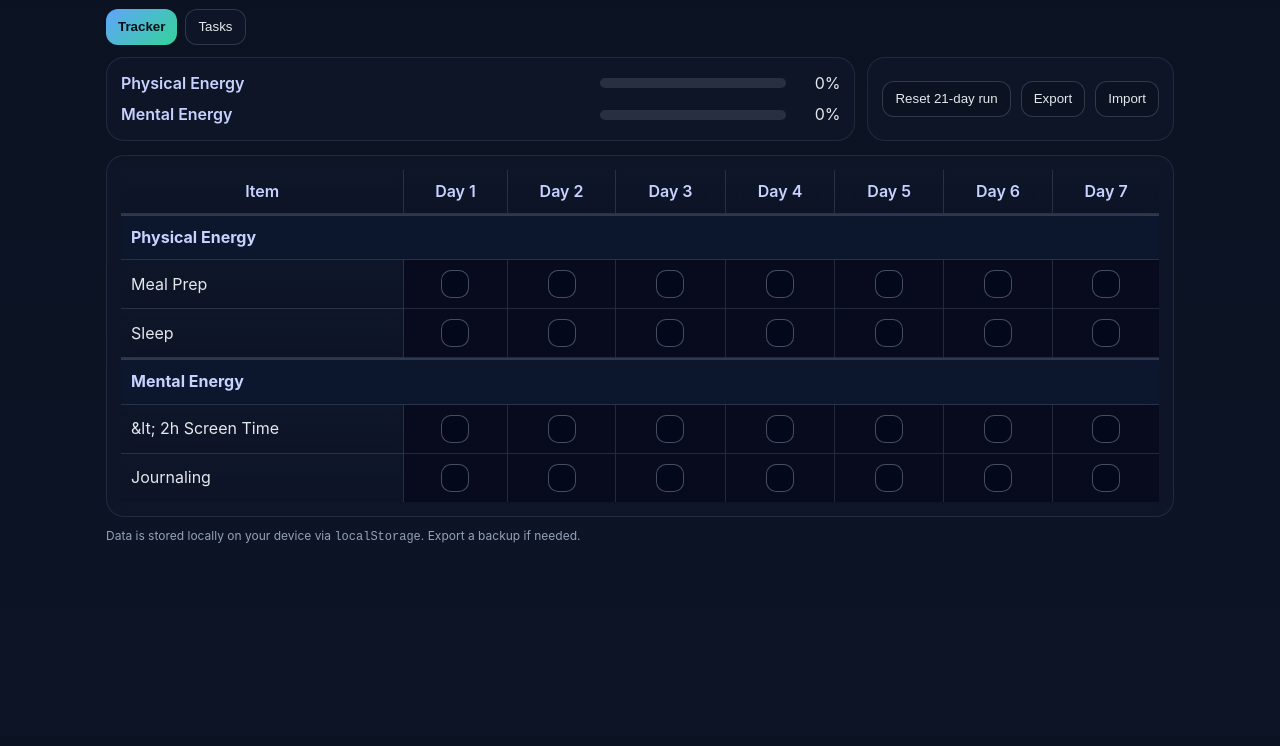
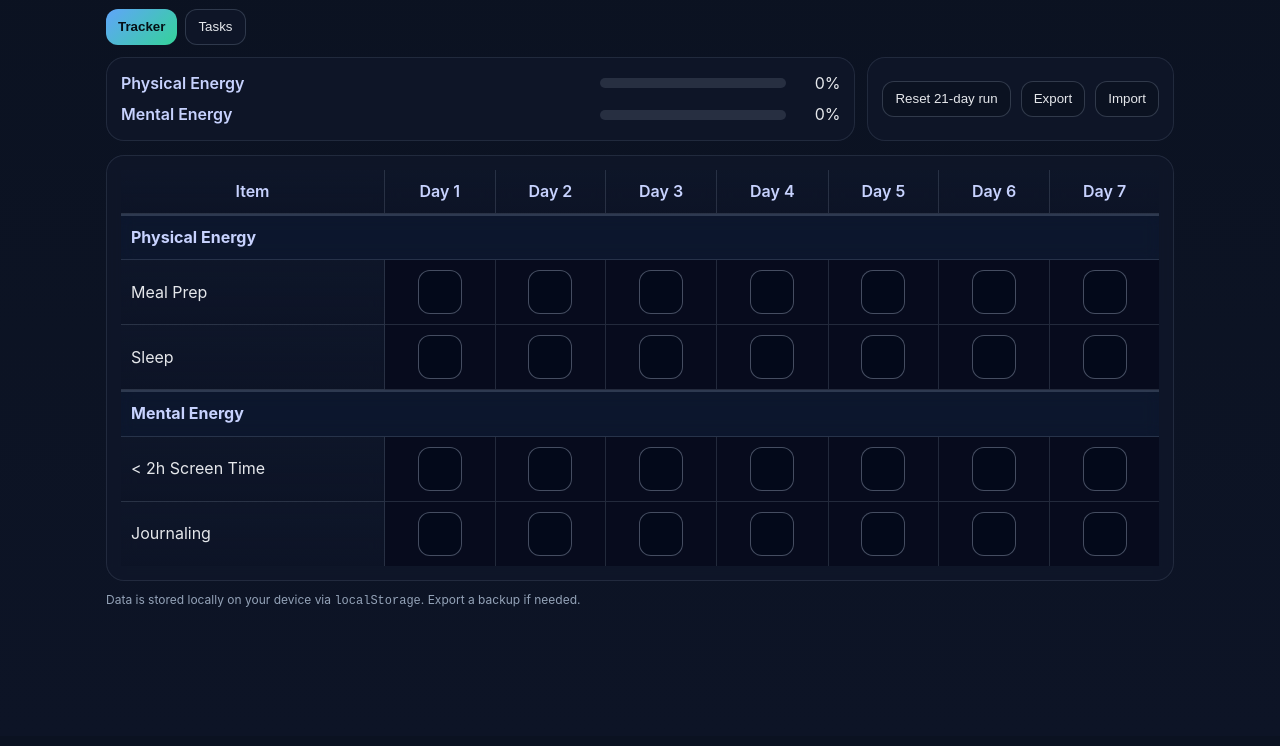
Before and after one commit to jakoblarsen19/DailyTracker, a plain HTML site: page index.html in a window 1280 px wide. Shown: the part 64-810 px from the top of the page. Drawn offline with Linux system fonts and the light colour scheme.

Commit message:
Update index.html

```diff
--- a/index.html
+++ b/index.html
@@ -2,12 +2,16 @@
 <html lang="en">
 <head>
   <meta charset="utf-8" />
-  <meta name="viewport" content="width=device-width, initial-scale=1, viewport-fit=cover" />
+  <meta
+    name="viewport"
+    content="width=device-width, initial-scale=1, viewport-fit=cover"
+  />
   <title>Daily Momentum Tracker</title>
   <meta name="apple-mobile-web-app-capable" content="yes" />
   <meta name="apple-mobile-web-app-status-bar-style" content="black-translucent" />
   <meta name="apple-mobile-web-app-title" content="Momentum" />
   <meta name="theme-color" content="#0f172a" />
+  <meta name="color-scheme" content="dark" />
   <style>
     :root{
       --bg: #0b1221; --panel:#0f172a; --muted:#94a3b8; --text:#e5e7eb;
@@ -16,7 +20,13 @@
     }
     *{box-sizing:border-box}
     html,body{height:100%}
-    body{margin:0;background:linear-gradient(180deg,#0b1221 0%, #0d1426 100%);color:var(--text);font:16px/1.45 -apple-system,BlinkMacSystemFont,Inter,Segoe UI,Roboto,Helvetica,Arial,sans-serif;-webkit-font-smoothing:antialiased}
+    body{
+      margin:0;
+      background:linear-gradient(180deg,#0b1221 0%, #0d1426 100%);
+      color:var(--text);
+      font:16px/1.45 -apple-system,BlinkMacSystemFont,Inter,Segoe UI,Roboto,Helvetica,Arial,sans-serif;
+      -webkit-font-smoothing:antialiased;
+    }
     .wrap{max-width:1100px;margin:0 auto;padding:env(safe-area-inset-top) 16px calc(24px + env(safe-area-inset-bottom));}
     header{display:flex;align-items:center;justify-content:space-between;gap:12px;margin:10px 0 12px;flex-wrap:wrap}
     h1{font-size:22px;margin:0;font-weight:700}
@@ -25,8 +35,10 @@
     .card{background:rgba(15,23,42,.8);backdrop-filter: blur(8px);border:1px solid rgba(148,163,184,.15);padding:14px;border-radius:var(--radius)}
     .controls{display:flex;gap:10px;align-items:center;flex-wrap:wrap}
     button, select, input[type="date"], input[type="text"], input[type="number"], textarea{
-      background:#0b1221;border:1px solid rgba(148,163,184,.28);color:var(--text);height:36px;border-radius:12px;padding:0 12px;cursor:pointer
+      background:#0b1221;border:1px solid rgba(148,163,184,.28);color:var(--text);
+      height:36px;border-radius:12px;padding:0 12px;cursor:pointer; touch-action: manipulation;
     }
+    button{min-width:44px; min-height:36px}
     textarea{height:auto;padding:10px;border-radius:12px}
     button.primary{background:linear-gradient(135deg,var(--accent),var(--accent2));border:none;color:#061017;font-weight:700}
 
@@ -38,7 +50,7 @@
 
     /* Grid */
     .grid{width:100%;overflow:auto;border-radius:var(--radius);border:1px solid rgba(148,163,184,.15)}
-    table{border-collapse:separate;border-spacing:0;width:100%;background:rgba(2,6,23,.6)}
+    table{border-collapse:separate;border-spacing:0;width:100%;background:rgba(2,6,23,.6);min-width:700px}
     thead th{position:sticky;top:0;background:linear-gradient(180deg, rgba(15,23,42,.9), rgba(15,23,42,.75));backdrop-filter: blur(8px)}
     th, td{padding:10px;border-bottom:1px solid var(--grid);border-right:1px solid var(--grid)}
     th:first-child, td:first-child{position:sticky;left:0;background:linear-gradient(180deg, rgba(15,23,42,.95), rgba(15,23,42,.75));backdrop-filter: blur(8px);z-index:2}
@@ -48,20 +60,23 @@
     .section{white-space:nowrap}
     .cat-row td{font-weight:700;color:#c7d2fe;background:rgba(96,165,250,.08);border-top:2px solid rgba(148,163,184,.25)}
 
-    /* Check cells */
+    /* Check buttons */
     td{position:relative}
-    .cell{position:relative; z-index:1}
-    .box{display:flex;align-items:center;justify-content:center;gap:8px;user-select:none; pointer-events:auto}
+    .cell{position:relative}
+    .box{display:flex;align-items:center;justify-content:center;gap:8px;user-select:none}
     .check{
-      width:28px;height:28px;border-radius:10px;
+      display:inline-flex;align-items:center;justify-content:center;
+      width:44px;height:44px;border-radius:12px;
       border:1.5px solid rgba(148,163,184,.45);
-      display:inline-flex;align-items:center;justify-content:center;
-      cursor:pointer;transition:.15s;background:rgba(2,6,23,.35)
+      background:rgba(2,6,23,.35);
+      font-size:20px; line-height:1; cursor:pointer; transition:transform .04s ease;
+      -webkit-tap-highlight-color: transparent;
     }
-    .check.checked{
+    .check:active{ transform: scale(0.98); }
+    .check[aria-pressed="true"]{
       border-color:transparent;
       background:linear-gradient(135deg,var(--accent),var(--accent2));
-      color:#0b1221;font-weight:800
+      color:#0b1221; font-weight:800;
     }
 
     /* Progress */
@@ -84,6 +99,11 @@
 
     /* Streak badge */
     .streak{display:flex;align-items:center;gap:6px;font-weight:700}
+
+    /* Motion preference */
+    @media (prefers-reduced-motion: reduce){
+      .check{transition:none}
+    }
   </style>
 </head>
 <body>
@@ -205,7 +225,7 @@
       { key:'sleep', label:'Sleep' }
     ]},
     { key: 'mental', label: 'Mental Energy', items: [
-      { key:'screen', label:'&lt; 2h Screen Time' },
+      { key:'screen', label:'< 2h Screen Time' },
       { key:'journal', label:'Journaling' }
     ]}
   ];
@@ -254,22 +274,25 @@
 
         for(let d=start; d<end; d++){
           const td=document.createElement('td'); td.className='cell';
-          const btn=document.createElement('div'); const checked=state.checks[rowIndex][d];
-          btn.className='check'+(checked?' checked':''); btn.setAttribute('role','checkbox'); btn.setAttribute('aria-checked',checked);
-          btn.title=`${cat.label} – ${it.label} – ${dayLabel(d)}`; btn.textContent=checked?'✓':'';
-          btn.addEventListener('click',()=>{
-            state.checks[rowIndex][d] = !state.checks[rowIndex][d];
+          const checked=state.checks[rowIndex][d];
+          const btn=document.createElement('button');
+          btn.className='check';
+          btn.type='button';
+          btn.setAttribute('aria-pressed', checked ? 'true' : 'false');
+          btn.title=`${cat.label} – ${it.label} – ${dayLabel(d)}`;
+          btn.textContent = checked ? '✓' : '';
+          btn.addEventListener('click',(ev)=>{
+            ev.stopPropagation();
+            const newVal = ! (btn.getAttribute('aria-pressed') === 'true');
+            state.checks[rowIndex][d] = newVal;
             save();
-            btn.classList.toggle('checked');
-            btn.textContent = state.checks[rowIndex][d] ? '✓' : '';
-            btn.setAttribute('aria-checked', state.checks[rowIndex][d]);
+            btn.setAttribute('aria-pressed', newVal ? 'true' : 'false');
+            btn.textContent = newVal ? '✓' : '';
             renderCategoryProgress();
             renderStreak();
-          });
+          }, {passive:true});
           const box=document.createElement('div'); box.className='box'; box.appendChild(btn);
           td.appendChild(box);
-          // make the whole cell clickable (mobile-friendly)
-          td.addEventListener('click', ()=> { btn.click(); });
           tr.appendChild(td);
         }
         gridBody.appendChild(tr);
@@ -279,7 +302,6 @@
   }
 
   function renderCategoryProgress(){
-    // per-category % = (checked items in category) / (items * DAYS)
     CATEGORIES.forEach((cat,cIdx)=>{
       const idxs = ITEMS.map((it,idx)=>it.catIndex===cIdx?idx:-1).filter(i=>i!==-1);
       const total = idxs.length * DAYS;
@@ -296,7 +318,6 @@
     return state.checks.some(itemArr => itemArr[dayIdx]);
   }
   function calcStreak(){
-    // consecutive days starting at day 0 until a miss, up to "today"
     let streak = 0;
     const today = currentDayIndex();
     for(let d=0; d<=today; d++){
@@ -379,7 +400,7 @@
     const t=tasks.find(x=>x.id===id); if(!t) return;
     t.low=false;
     const ranked=tasks.filter(k=>!k.completed && !k.low);
-    t.rank = ranked.length + 1; // goes to bottom of ranked
+    t.rank = ranked.length + 1; // bottom of ranked
     saveTasks(); renderTasks();
   }
   function demoteToLow(id){
```
